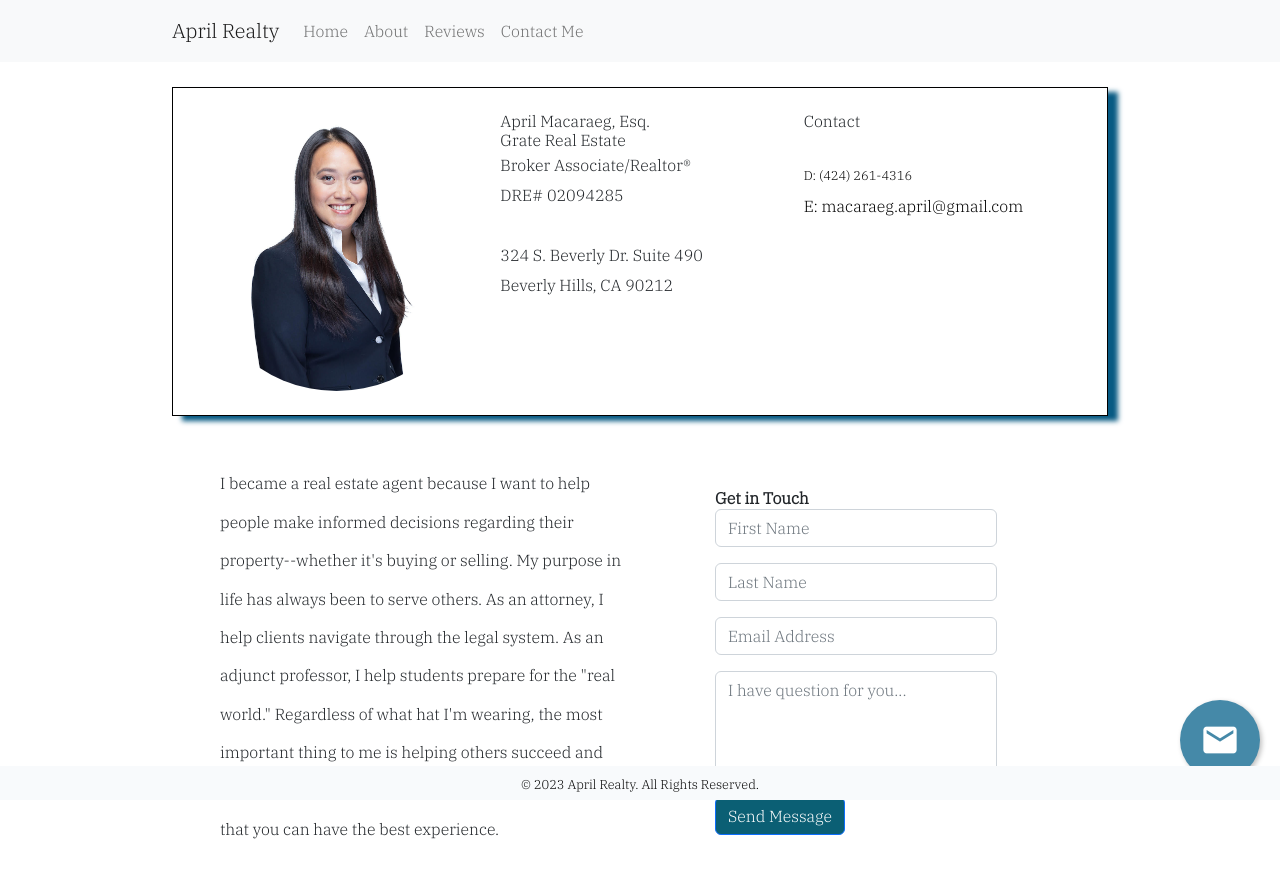
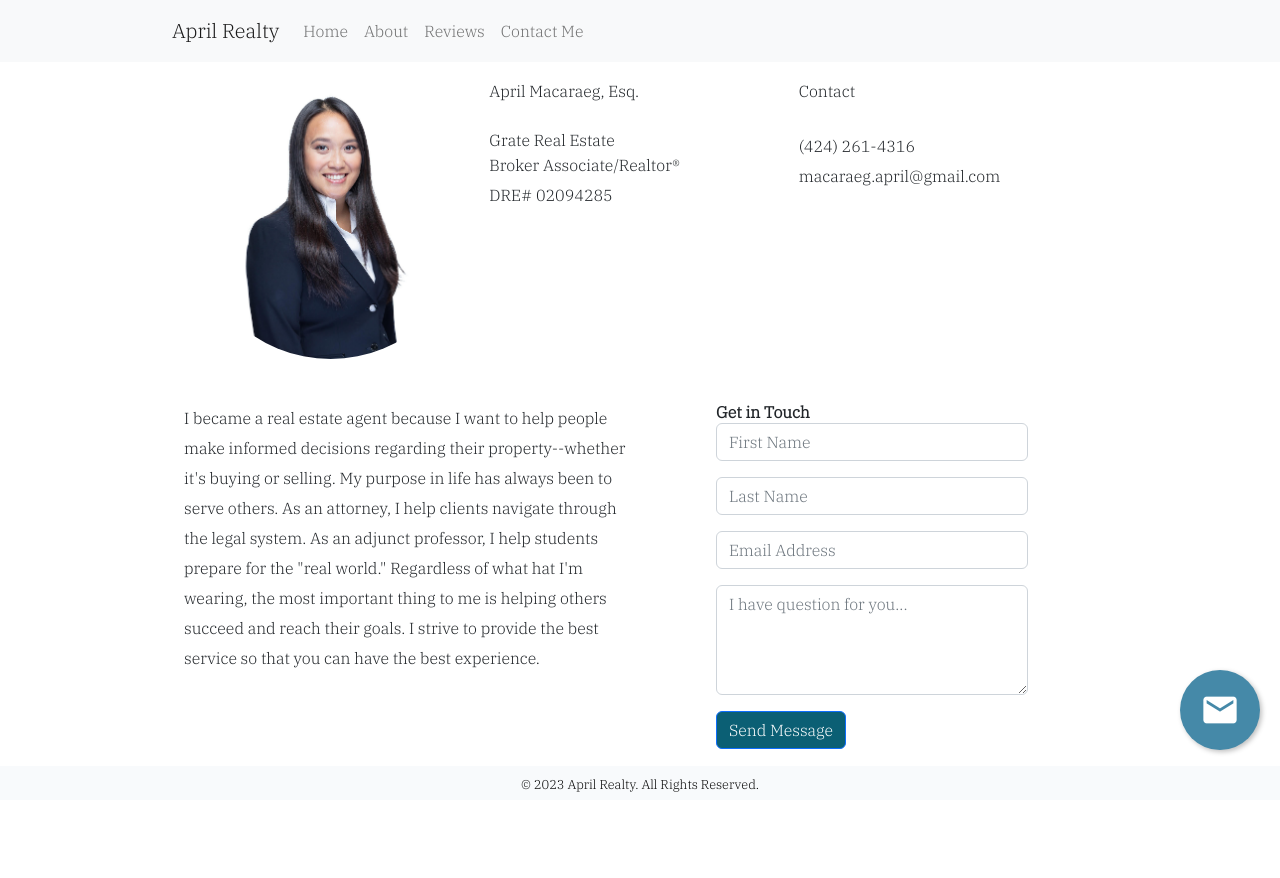
Before and after one commit to essbee808/april-realty, a React (Create React App) app: page /about in a window 1280 px wide. Shown: the top 878 px of the page. After the commit the page ends 800 px from the top, so only its background shows below. Built offline with nearby package versions, Linux system fonts and the light colour scheme.

Commit message:
Add classes to about

```diff
--- a/src/components/about/About.jsx
+++ b/src/components/about/About.jsx
@@ -10,19 +10,56 @@ import Col from 'react-bootstrap/Col'
 
 const About = () => {
   return (
-    <section>
+    <div className="main">
+    <Container>
+      <Row className="p-3">
+        <Col sm={4}><Image src={Profile} alt="Profile photo" roundedCircle className="p-1"/></Col>
+        <Col sm={4} className="p-1">
+          <h3>April Macaraeg, Esq.</h3>
+          <br/>
+          <h6>Grate Real Estate</h6>
+
+          <p>Broker Associate/Realtor®</p>
+          <p>DRE# 02094285</p>
+        </Col>
+        <Col sm={4} className="p-1">
+          <h3>Contact</h3>
+          <br/>
+          <a href="tel:424261-4316">(424) 261-4316</a><br/>
+          <a href="mailto:macaraeg.april@gmail.com subject=Real Estate Inquiry">macaraeg.april@gmail.com</a>
+        </Col>
+      </Row>
+
+      <Row className="p-3">
+        <Col sm className="p-2">
+          <p>
+                I became a real estate agent because I want to help people make informed decisions regarding
+                their property--whether it's buying or selling. My purpose in life has always been to serve
+                others. As an attorney, I help clients navigate through the legal system. As an adjunct professor,
+                I help students prepare for the "real world." Regardless of what hat I'm wearing, the most important
+                thing to me is helping others succeed and reach their goals. I strive to provide the best service
+                so that you can have the best experience.
+           </p>
+        </Col>
+        <Col sm className="p-2">
+          <Contact />
+        </Col>
+      </Row>
+    </Container>
+    </div>
+    /*
       <Container>
           <div className="info main">
             <Row>
               <Col><Image src={Profile} alt="Profile photo" roundedCircle/></Col>
               <Col>
-                  <h5>April Macaraeg, Esq.</h5>
+                  <h3>April Macaraeg, Esq.</h3>
                   <h6>Grate Real Estate</h6>
-                  <h7>Broker Associate/Realtor®</h7><br/>
-                  <h7>DRE# 02094285</h7><br/>
+                  <p>Broker Associate/Realtor®</p>
+                  <p>DRE# 02094285</p>
                   <br/>
-                  <h7>324 S. Beverly Dr. Suite 490</h7><br/>
-                  <h7>Beverly Hills, CA 90212</h7>
+                  <p>324 S. Beverly Dr. Suite 490</p><br/>
+                  <p>Beverly Hills, CA 90212</p>
               </Col>
               <Col className="contact_link">
                 <h5>Contact</h5><br/>
@@ -53,9 +90,8 @@ const About = () => {
 
           <div>
             <a href="https://www.zillow.com/profile/macaraeg%20april" target="_blank"><SiZillow /> Read My Zillow Reviews</a>
-          </div> */}
-      </Container>
-    </section>
+          </div>
+      </Container>*/
   )
 }
 
--- a/src/components/contact/Contact.jsx
+++ b/src/components/contact/Contact.jsx
@@ -26,7 +26,6 @@ const Contact = () => {
   }
 
   return (
-    <section>
       <Container>
           <Row>
             <Col>
@@ -50,7 +49,6 @@ const Contact = () => {
             </Col>
           </Row>
     </Container>
-   </section>
   )
 }
 
--- a/src/components/nav/NavBarContainer.jsx
+++ b/src/components/nav/NavBarContainer.jsx
@@ -6,9 +6,6 @@ import {Link} from 'react-router-dom';
 function NavBarContainer() {
   return (
     <>
-
-
-
       <Navbar bg="light" variant="light">
         <Container>
           <Navbar.Brand href="/">April Realty</Navbar.Brand>
--- a/src/index.css
+++ b/src/index.css
@@ -77,7 +77,7 @@ section {
     box-shadow: 2px 2px 5px rgba(0,0,0,0.25);
     position: fixed;
     right: 20px;
-    bottom: 20px;
+    bottom: 50px;
     transition: background 0.25s;
 
     /* centered horizontally and vertically */
```
